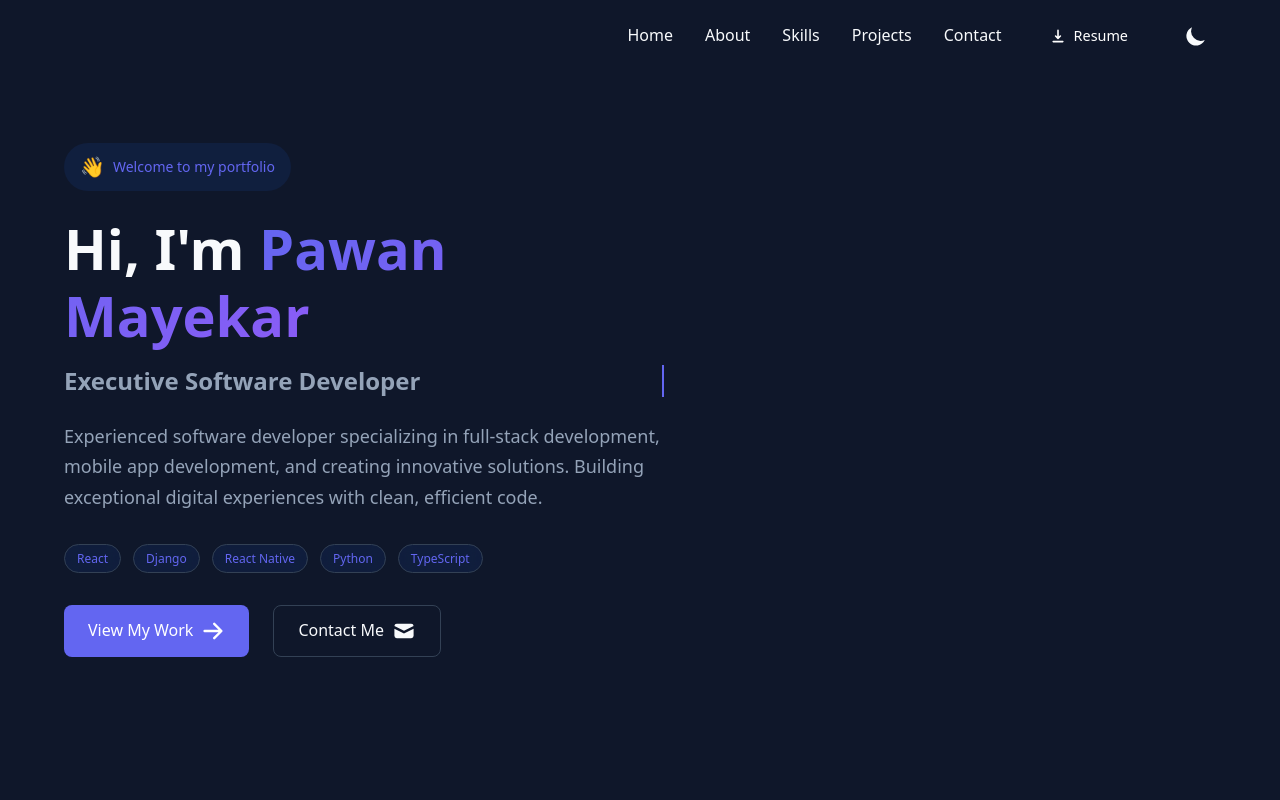
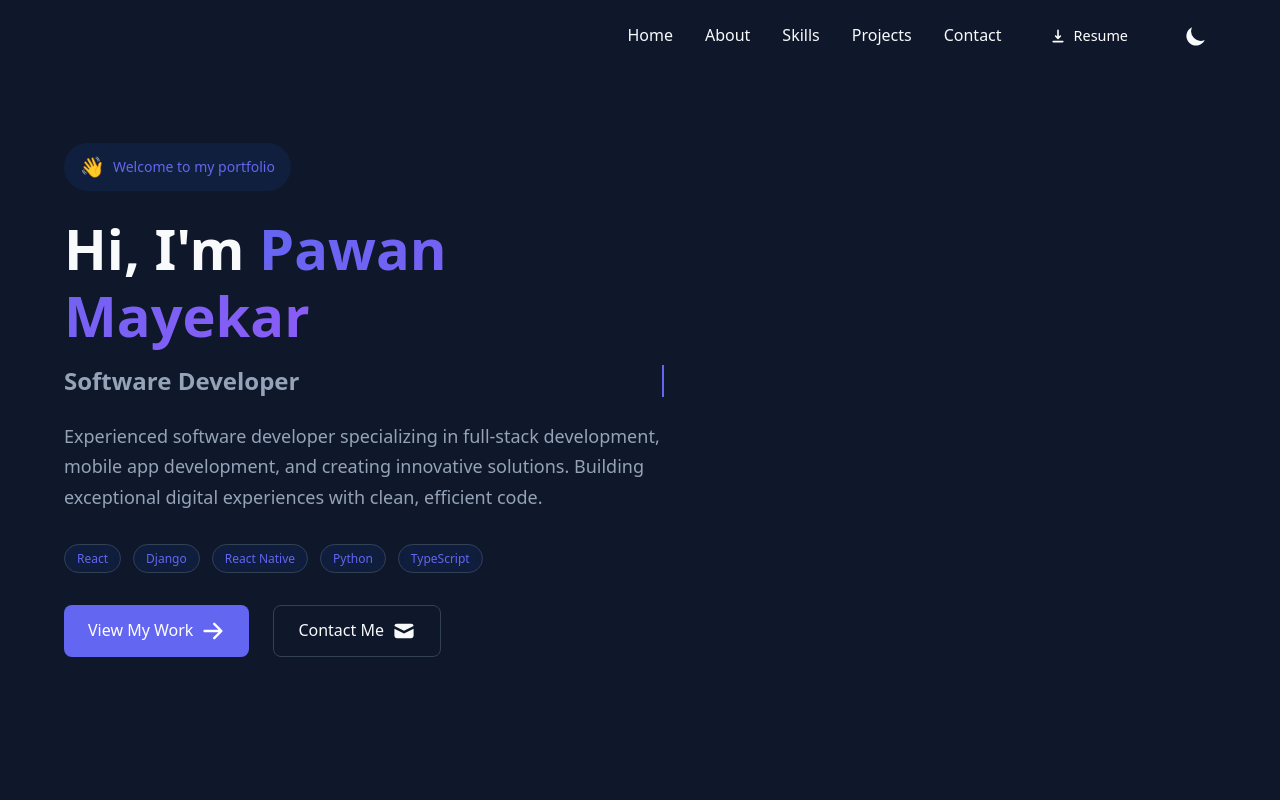
Before and after one commit to PawanMayekar/portfolio, a React (Create React App) app: page / in a window 1280 px wide. Shown: the top 800 px of the page. Built offline with nearby package versions, Linux system fonts and the light colour scheme.

Commit message:
Change job title from 'Executive Software Developer' to 'Software Developer'

```diff
--- a/src/components/hero.js
+++ b/src/components/hero.js
@@ -45,7 +45,7 @@ const Hero = () => {
             </motion.h1>
 
             <motion.h2 className="typewriter" variants={fadeIn}>
-              Executive Software Developer
+             Software Developer
             </motion.h2>
 
             <motion.p className="hero-description" variants={fadeIn}>
```
